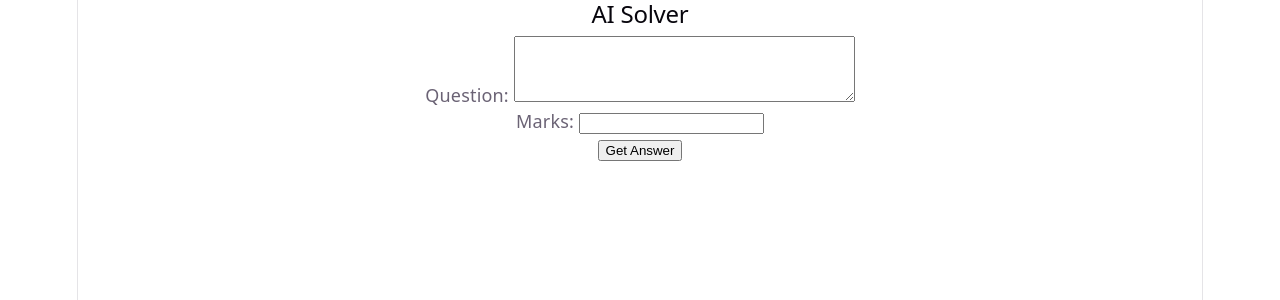
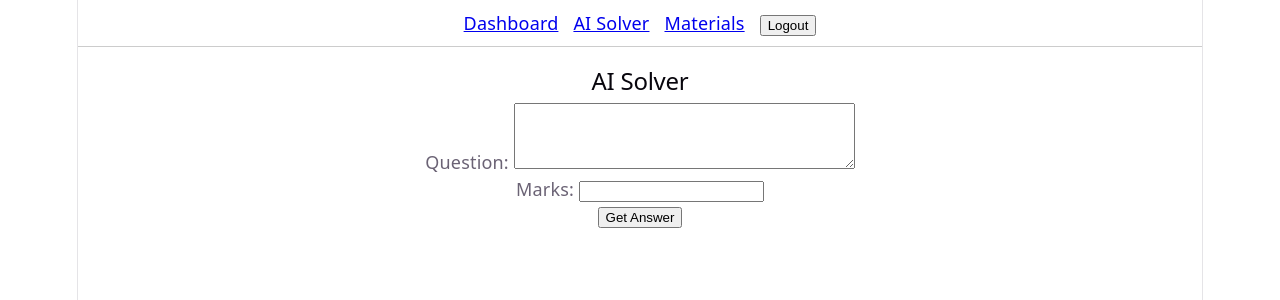
Before and after one commit to HVKG8/exam-prep-platform, a React (Vite) app in the folder client/: page /solver in a window 1280 px wide. Shown: the top 300 px of the page. Built offline with nearby package versions, Linux system fonts and the light colour scheme; sample sign-in values are in the browser's storage.

Commit message:
feat: add shared Navbar component across Dashboard, Solver, and Materials pages

```diff
--- /dev/null
+++ b/client/src/components/Navbar.jsx
@@ -0,0 +1,21 @@
+import { Link, useNavigate } from 'react-router-dom';
+
+function Navbar() {
+  const navigate = useNavigate();
+
+  const handleLogout = () => {
+    localStorage.removeItem('token');
+    navigate('/login');
+  };
+
+  return (
+    <nav style={{ padding: '10px', borderBottom: '1px solid #ccc', marginBottom: '20px' }}>
+      <Link to="/dashboard" style={{ marginRight: '15px' }}>Dashboard</Link>
+      <Link to="/solver" style={{ marginRight: '15px' }}>AI Solver</Link>
+      <Link to="/materials" style={{ marginRight: '15px' }}>Materials</Link>
+      <button onClick={handleLogout}>Logout</button>
+    </nav>
+  );
+}
+
+export default Navbar;
--- a/client/src/pages/AISolver.jsx
+++ b/client/src/pages/AISolver.jsx
@@ -1,5 +1,6 @@
 import { useState } from 'react';
 import axios from 'axios';
+import Navbar from '../components/Navbar';
 
 function AISolver() {
   const [question, setQuestion] = useState('');
@@ -30,6 +31,7 @@ function AISolver() {
 
   return (
     <div>
+      <Navbar />
       <h2>AI Solver</h2>
       <form onSubmit={handleSubmit}>
         <div>
--- a/client/src/pages/Dashboard.jsx
+++ b/client/src/pages/Dashboard.jsx
@@ -1,11 +1,10 @@
 import { useState, useEffect } from 'react'
 import axios from 'axios'
-import { useNavigate, Link } from 'react-router-dom'
+import Navbar from '../components/Navbar'
 
 function Dashboard() {
   const [user, setUser] = useState(null)
   const [error, setError] = useState('')
-  const navigate = useNavigate()
 
   useEffect(() => {
     async function fetchUser() {
@@ -22,22 +21,15 @@ function Dashboard() {
     fetchUser()
   }, [])
 
-  function handleLogout() {
-    localStorage.removeItem('token')
-    navigate('/login')
-  }
-
   if (error) return <p style={{ color: 'red' }}>{error}</p>
   if (!user) return <p>Loading...</p>
 
   return (
     <div>
+      <Navbar />
       <h1>Dashboard</h1>
       <p>Welcome, {user.name}!</p>
       <p>Role: {user.role}</p>
-      <Link to="/solver">Go to AI Solver</Link>
-      <Link to="/materials" style={{ marginLeft: '10px' }}>Go to Materials</Link>
-      <button onClick={handleLogout}>Logout</button>
     </div>
   )
 }
--- a/client/src/pages/Materials.jsx
+++ b/client/src/pages/Materials.jsx
@@ -1,5 +1,6 @@
 import { useState, useEffect } from 'react';
 import axios from 'axios';
+import Navbar from '../components/Navbar';
 
 function Materials() {
   const [materials, setMaterials] = useState([]);
@@ -146,6 +147,7 @@ function Materials() {
 
   return (
     <div>
+      <Navbar />
       <h2>Study Materials</h2>
 
       <form onSubmit={handleSearch}>
```
